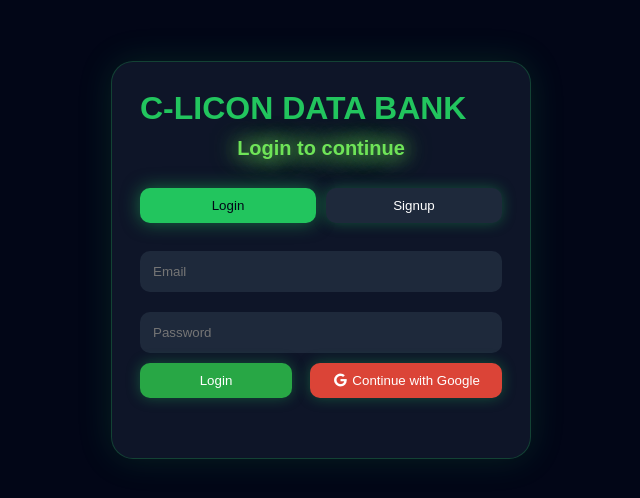
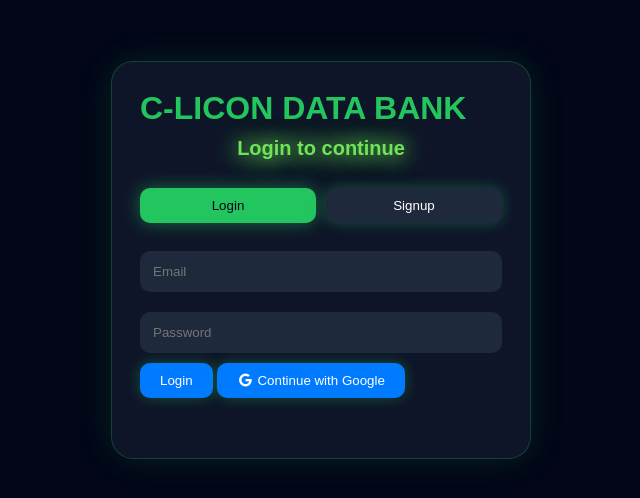
Before and after one commit to cmdtoxic12/Datamart-Store-Front, a plain HTML site: page login.html in a window 1280 px wide. Shown: the part 140-638 px from the top of the page, without its empty margins (319-959 px from the left). Drawn offline with Linux system fonts and the light colour scheme; no server answers.

Commit message:
Update style.css

```diff
--- a/style.css
+++ b/style.css
@@ -269,7 +269,7 @@ section button {
         background-color: rgba(111, 228, 88, 0.1);
       }
 
-      #authActionBtn {
+     /* #authActionBtn {
         background-color: #28a745;
         width: 42%;
         margin-right: 10px;
@@ -289,7 +289,7 @@ section button {
       #googleLoginBtn:hover {
         background-color: #c23321;
         box-shadow: 0 0 10px #0fb30a;
-      }
+      }*/
 
 .card h3 {
   color: #94a3b8;
```
